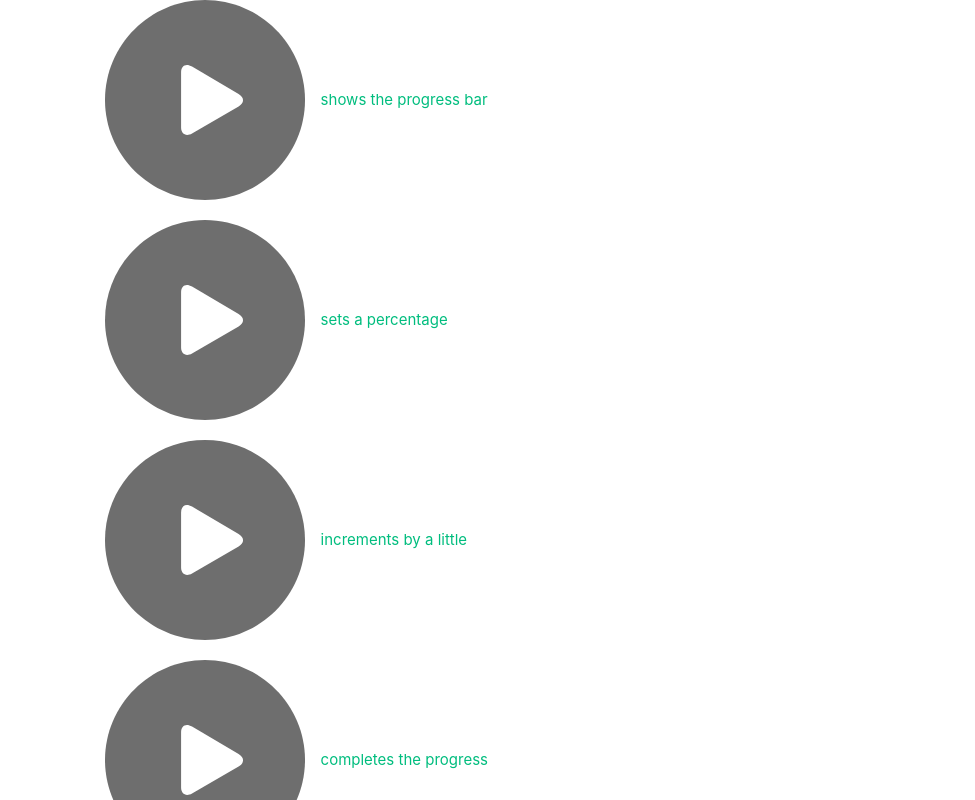
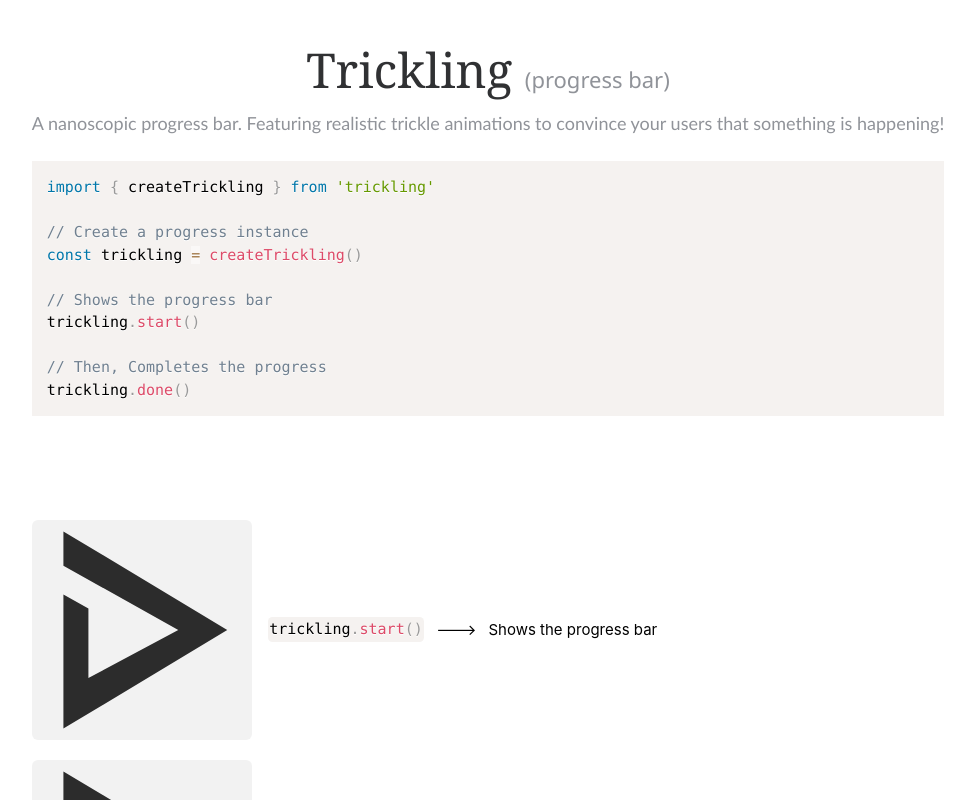
Before and after one commit to yisibell/trickling, a Vue app: page / in a window 1280 px wide. Shown: the top 800 px of the page, without its empty margins (152-1127 px from the left). Built offline with nearby package versions, Linux system fonts and the light colour scheme.

Commit message:
feat: add example

```diff
--- a/index.html
+++ b/index.html
@@ -4,7 +4,7 @@
     <meta charset="UTF-8">
     <link rel="icon" href="/favicon.ico">
     <meta name="viewport" content="width=device-width, initial-scale=1.0">
-    <title>Vite App</title>
+    <title>Trickling progress</title>
   </head>
   <body>
     <div id="app"></div>
--- a/package.json
+++ b/package.json
@@ -60,9 +60,11 @@
     "jsdom": "^21.1.0",
     "npm-run-all": "^4.1.5",
     "prettier": "^2.8.4",
+    "prismjs": "^1.29.0",
     "rollup": "^3.23.0",
     "rollup-plugin-dts": "^5.3.0",
     "sass": "^1.62.1",
+    "trickling": "^0.4.0",
     "typescript": "~4.8.4",
     "vite": "^4.1.4",
     "vite-plugin-svg4vue": "^2.15.0",
--- a/src/assets/base.css
+++ b/src/assets/base.css
@@ -1,55 +1,10 @@
-/* color palette from <https://github.com/vuejs/theme> */
+
 :root {
-  --vt-c-white: #ffffff;
-  --vt-c-white-soft: #f8f8f8;
-  --vt-c-white-mute: #f2f2f2;
-
-  --vt-c-black: #181818;
-  --vt-c-black-soft: #222222;
-  --vt-c-black-mute: #282828;
-
-  --vt-c-indigo: #2c3e50;
-
-  --vt-c-divider-light-1: rgba(60, 60, 60, 0.29);
-  --vt-c-divider-light-2: rgba(60, 60, 60, 0.12);
-  --vt-c-divider-dark-1: rgba(84, 84, 84, 0.65);
-  --vt-c-divider-dark-2: rgba(84, 84, 84, 0.48);
-
-  --vt-c-text-light-1: var(--vt-c-indigo);
-  --vt-c-text-light-2: rgba(60, 60, 60, 0.66);
-  --vt-c-text-dark-1: var(--vt-c-white);
-  --vt-c-text-dark-2: rgba(235, 235, 235, 0.64);
-}
-
-/* semantic color variables for this project */
-:root {
-  --color-background: var(--vt-c-white);
-  --color-background-soft: var(--vt-c-white-soft);
-  --color-background-mute: var(--vt-c-white-mute);
-
-  --color-border: var(--vt-c-divider-light-2);
-  --color-border-hover: var(--vt-c-divider-light-1);
-
-  --color-heading: var(--vt-c-text-light-1);
-  --color-text: var(--vt-c-text-light-1);
-
-  --section-gap: 160px;
-
-  --color-primary: hsla(160, 100%, 37%, 1);
-}
-
-@media (prefers-color-scheme: dark) {
-  :root {
-    --color-background: var(--vt-c-black);
-    --color-background-soft: var(--vt-c-black-soft);
-    --color-background-mute: var(--vt-c-black-mute);
-
-    --color-border: var(--vt-c-divider-dark-2);
-    --color-border-hover: var(--vt-c-divider-dark-1);
-
-    --color-heading: var(--vt-c-text-dark-1);
-    --color-text: var(--vt-c-text-dark-2);
-  }
+  --text-color-primary: #303133;
+  --text-color--secondary: #909399;
+  --text-color--dark-2: rgba(235, 235, 235, 0.64);
+  --color--primary: hsla(160, 100%, 37%, 1);
+  --color--info: #909399;
 }
 
 *,
--- a/src/assets/main.css
+++ b/src/assets/main.css
@@ -2,6 +2,7 @@
 
 #app {
   max-width: 1280px;
+  height: 100vh;
   margin: 0 auto;
   padding: 2rem;
   font-weight: normal;
@@ -19,16 +20,3 @@ a,
     background-color: hsla(160, 100%, 37%, 0.2);
   }
 }
-
-@media (min-width: 1024px) {
-  body {
-    display: flex;
-    place-items: center;
-  }
-
-  #app {
-    display: grid;
-    grid-template-columns: 1fr 1fr;
-    padding: 0 2rem;
-  }
-}
--- /dev/null
+++ b/src/demo/init.ts
@@ -0,0 +1,10 @@
+import { createTrickling } from 'trickling'
+
+// Create a progress instance
+const trickling = createTrickling()
+
+// Shows the progress bar
+trickling.start()
+
+// Then, Completes the progress
+trickling.done()
--- a/src/lib/trickling.ts
+++ b/src/lib/trickling.ts
@@ -44,6 +44,7 @@ class Trickling implements TricklingInstance {
 
   constructor(opts?: TricklingOptions) {
     this.options = Object.assign(this.options, opts)
+    this.setPercent(null)
   }
 
   setStyleVars(target: HTMLElement) {
--- a/src/main.ts
+++ b/src/main.ts
@@ -3,6 +3,7 @@ import App from './App.vue'
 import router from './router'
 
 import './assets/main.css'
+import 'prismjs/themes/prism.css'
 
 const app = createApp(App)
 
--- a/src/views/HomeView.vue
+++ b/src/views/HomeView.vue
@@ -1,58 +1,83 @@
 <template>
-  <main>
+  <main class="home">
     <div class="demo">
+      <div class="demo-header">
+        <h1 class="demo-header__title">
+          Trickling <span class="demo-header__title--tag">(progress bar)</span>
+        </h1>
+        <p class="demo-header__sub-title">
+          A nanoscopic progress bar. Featuring realistic trickle animations to
+          convince your users that something is happening!
+        </p>
+
+        <div class="demo-header__basic-usage">
+          <pre class="language-js"><code>{{ initDemoRaw }}</code></pre>
+        </div>
+      </div>
+
+      <div class="demo-content">
         <div class="demo-item">
+          <div class="demo-item__action">
             <PlayIcon
-          font-size="26px"
+              font-size="18px"
               fill="currentColor"
-          class="demo-item__action"
               @click="handleStart"
             />
-        <span> shows the progress bar </span>
+          </div>
+          <code class="language-js"> trickling.start() </code>
+          <span class="gap-arrow">---></span>
+          <span> Shows the progress bar </span>
         </div>
 
         <div class="demo-item">
-        <PlayIcon
-          font-size="26px"
-          fill="currentColor"
-          class="demo-item__action"
-          @click="handleSet"
-        />
-        <span> sets a percentage </span>
+          <div class="demo-item__action">
+            <PlayIcon font-size="18px" fill="currentColor" @click="handleSet" />
+          </div>
+          <code class="language-js"> trickling.set(0.4) </code>
+          <span class="gap-arrow">---></span>
+          <span> Sets a percentage </span>
         </div>
 
         <div class="demo-item">
-        <PlayIcon
-          font-size="26px"
-          fill="currentColor"
-          class="demo-item__action"
-          @click="handleInc"
-        />
-        <span> increments by a little </span>
+          <div class="demo-item__action">
+            <PlayIcon font-size="18px" fill="currentColor" @click="handleInc" />
+          </div>
+          <code class="language-js"> trickling.inc() </code>
+          <span class="gap-arrow">---></span>
+          <span> Increments by a little </span>
         </div>
 
         <div class="demo-item">
+          <div class="demo-item__action">
             <PlayIcon
-          font-size="26px"
+              font-size="18px"
               fill="currentColor"
-          class="demo-item__action"
               @click="handleDone"
             />
-        <span> completes the progress </span>
+          </div>
+          <code class="language-js"> trickling.done() </code>
+          <span class="gap-arrow">---></span>
+          <span> Completes the progress </span>
+        </div>
       </div>
     </div>
   </main>
 </template>
 
 <script lang="ts" setup>
+import 'prismjs'
+
 import { createTrickling } from '@/lib/main'
 import type { TricklingInstance } from '@/lib/interfaces/core'
 import { onMounted, ref } from 'vue'
 import PlayIcon from '@/icons/play.svg?component'
 
+import initDemoRaw from '@/demo/init?raw'
+
 const trickling = ref<TricklingInstance>()
 
 const handleStart = () => {
+  console.log(trickling.value)
   trickling.value?.start()
 }
 
@@ -70,24 +95,71 @@ const handleDone = () => {
 
 onMounted(() => {
   trickling.value = createTrickling({
-    // trickleSpeed: 1000,
-    // easing: 'ease',
-    // showSpinner: false,
     color: 'red',
   })
 })
 </script>
 
 <style lang="scss" scoped>
+.home {
+  display: flex;
+  justify-content: center;
+  height: 100%;
+}
+
+.gap-arrow {
+  padding: 0 12px;
+}
+
+.demo-header {
+  margin-bottom: 80px;
+
+  &__title {
+    text-align: center;
+    font-size: 48px;
+    font-family: Georgia, 'Times New Roman', Times, serif;
+    color: var(--text-color-primary);
+
+    &--tag {
+      font-size: 22px;
+      font-family: 'Segoe UI', Tahoma, Geneva, Verdana, sans-serif;
+      color: var(--color--info);
+    }
+  }
+
+  &__sub-title {
+    text-align: center;
+    font-size: 18px;
+    font-family: 'Gill Sans', 'Gill Sans MT', Calibri, 'Trebuchet MS',
+      sans-serif;
+    color: var(--text-color--secondary);
+  }
+
+  &__basic-usage {
+    padding: 16px 0;
+  }
+}
+
 .demo-item {
   display: flex;
   align-items: center;
-  color: var(--color-primary);
   margin-bottom: 20px;
 
   &__action {
     margin-right: 16px;
     cursor: pointer;
+    padding: 10px;
+    display: flex;
+    justify-content: center;
+    align-items: center;
+    border-radius: 6px;
+    background-color: var(--text-color--dark-2);
+    color: var(--color--primary);
+
+    &:hover {
+      background-color: var(--color--primary);
+      color: #fff;
+    }
   }
 }
 </style>
```
Also changed, not shown: src/icons/play.svg, 1 other file (tests, documents, lock files or other folders). Lines whose indentation alone changed are shown as unchanged.
